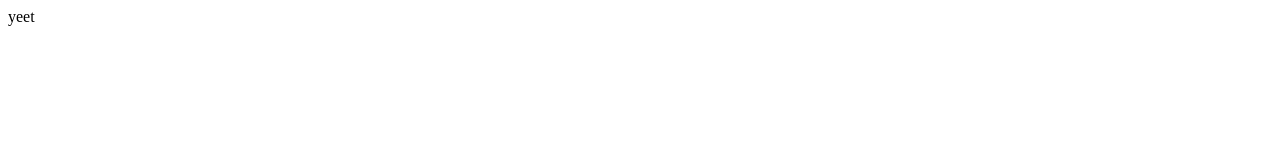
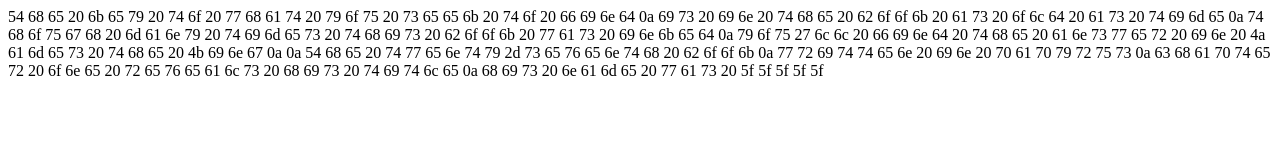
Before and after one commit to 8w9anjnbxqy079ir/atlas-puzzle, a plain HTML site: page index.html in a window 1280 px wide. Drawn offline with Linux system fonts and the light colour scheme.

Commit message:
Update index.html

```diff
--- a/index.html
+++ b/index.html
@@ -1 +1 @@
-<p>yeet</p>
+<p>54 68 65 20 6b 65 79 20 74 6f 20 77 68 61 74 20 79 6f 75 20 73 65 65 6b 20 74 6f 20 66 69 6e 64 0a 69 73 20 69 6e 20 74 68 65 20 62 6f 6f 6b 20 61 73 20 6f 6c 64 20 61 73 20 74 69 6d 65 0a 74 68 6f 75 67 68 20 6d 61 6e 79 20 74 69 6d 65 73 20 74 68 69 73 20 62 6f 6f 6b 20 77 61 73 20 69 6e 6b 65 64 0a 79 6f 75 27 6c 6c 20 66 69 6e 64 20 74 68 65 20 61 6e 73 77 65 72 20 69 6e 20 4a 61 6d 65 73 20 74 68 65 20 4b 69 6e 67 0a 0a 54 68 65 20 74 77 65 6e 74 79 2d 73 65 76 65 6e 74 68 20 62 6f 6f 6b 0a 77 72 69 74 74 65 6e 20 69 6e 20 70 61 70 79 72 75 73 0a 63 68 61 70 74 65 72 20 6f 6e 65 20 72 65 76 65 61 6c 73 20 68 69 73 20 74 69 74 6c 65 0a 68 69 73 20 6e 61 6d 65 20 77 61 73 20 5f 5f 5f 5f 5f</p>
```
